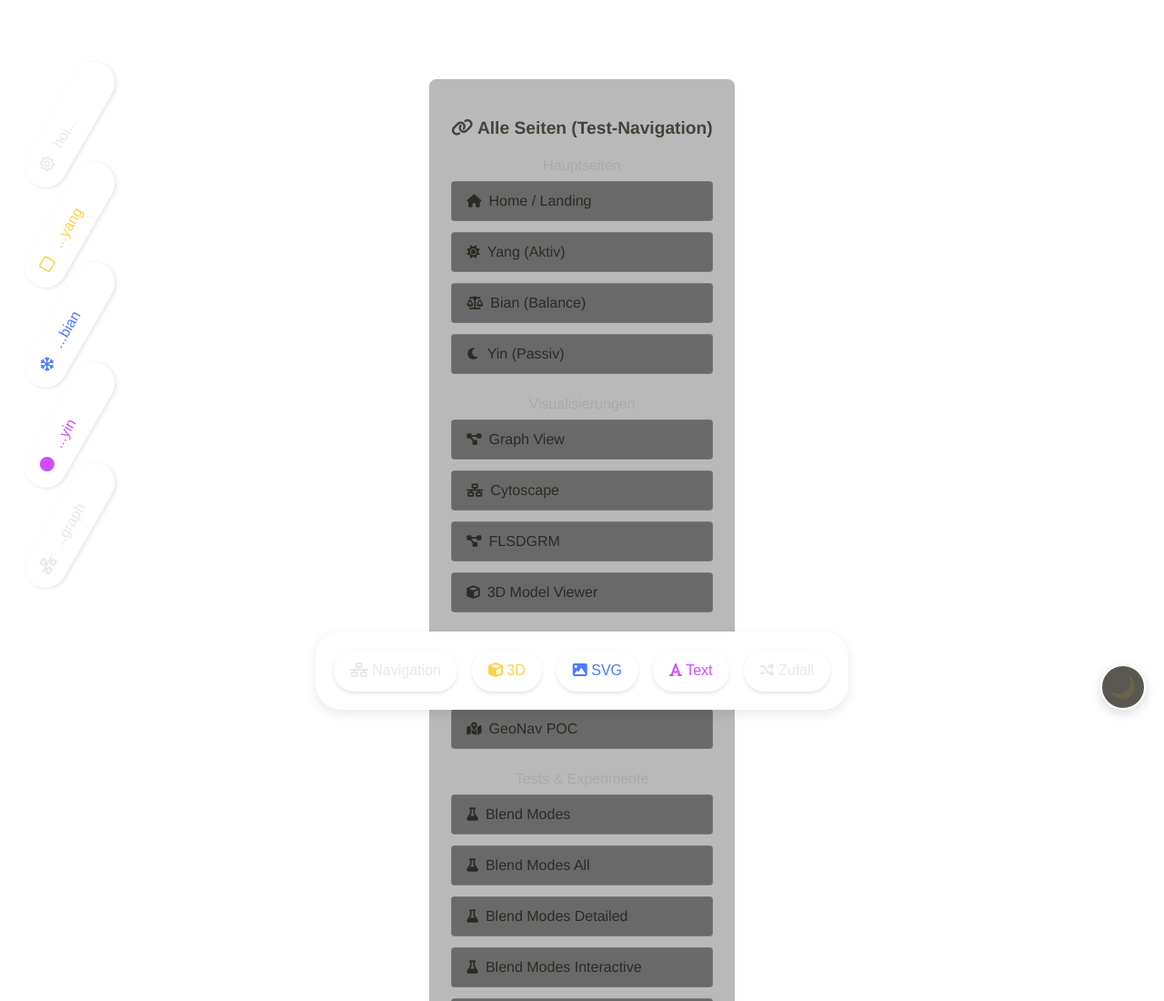
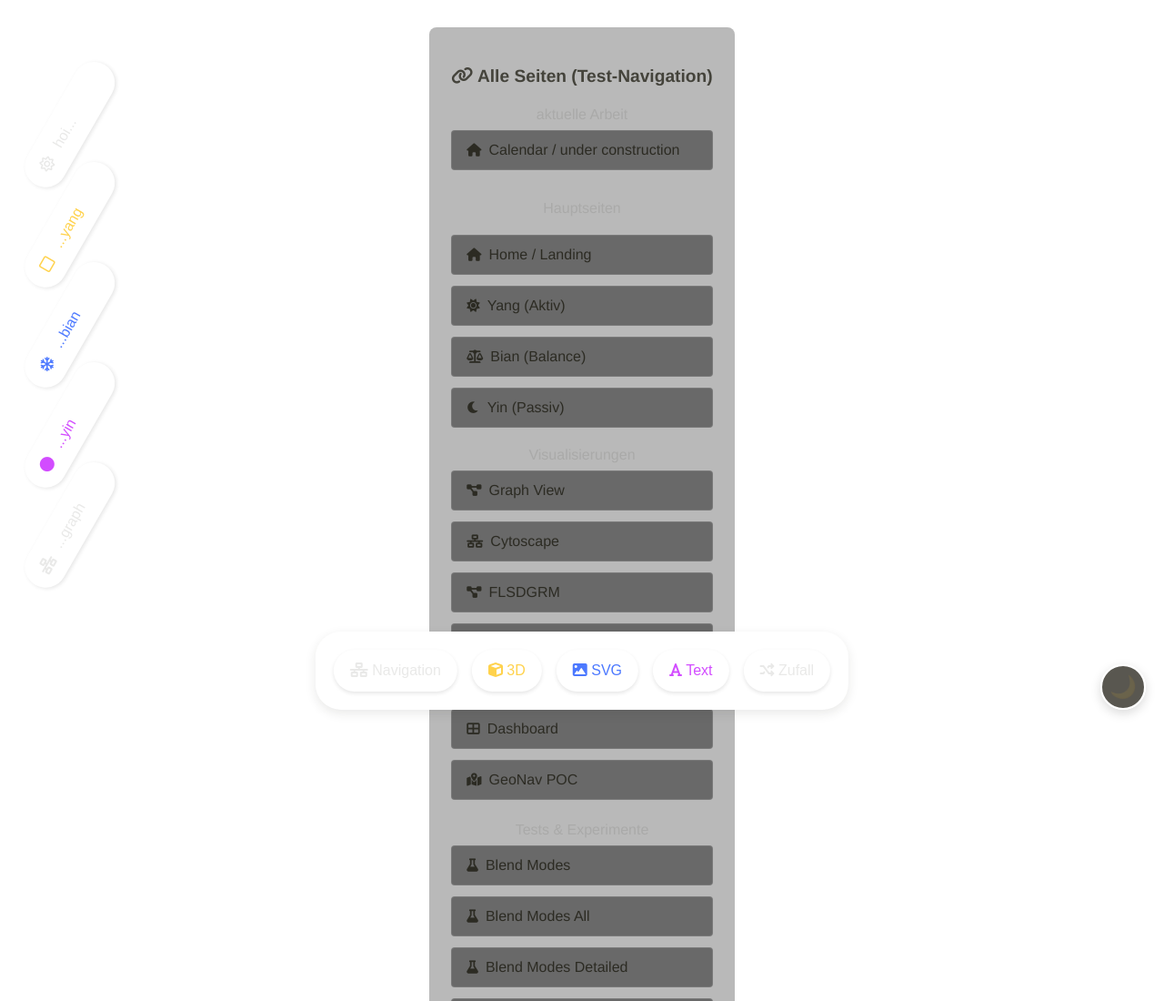
Before and after one commit to vanillbaum/h2me-website, a plain HTML site: page page-yin.html in a window 1280 px wide. Shown: the top 1100 px of the page at 91% size. Drawn offline with nearby package versions, Linux system fonts and the light colour scheme.

Commit message:
Calendar POC + Yin-Page Update

```diff
--- a/page-yin.html
+++ b/page-yin.html
@@ -114,6 +114,12 @@
       <h3><i class="fa-solid fa-link"></i> Alle Seiten (Test-Navigation)</h3>
 
       <div class="link-category">
+        <h4>aktuelle Arbeit</h4>
+        <div class="links-grid">
+          <a href="page-calendar.html" class="page-link">
+            <i class="fa-solid fa-home"></i>
+            <span>Calendar / under construction</span>
+          </a>
         <h4>Hauptseiten</h4>
         <div class="links-grid">
           <a href="index.html" class="page-link">
```
